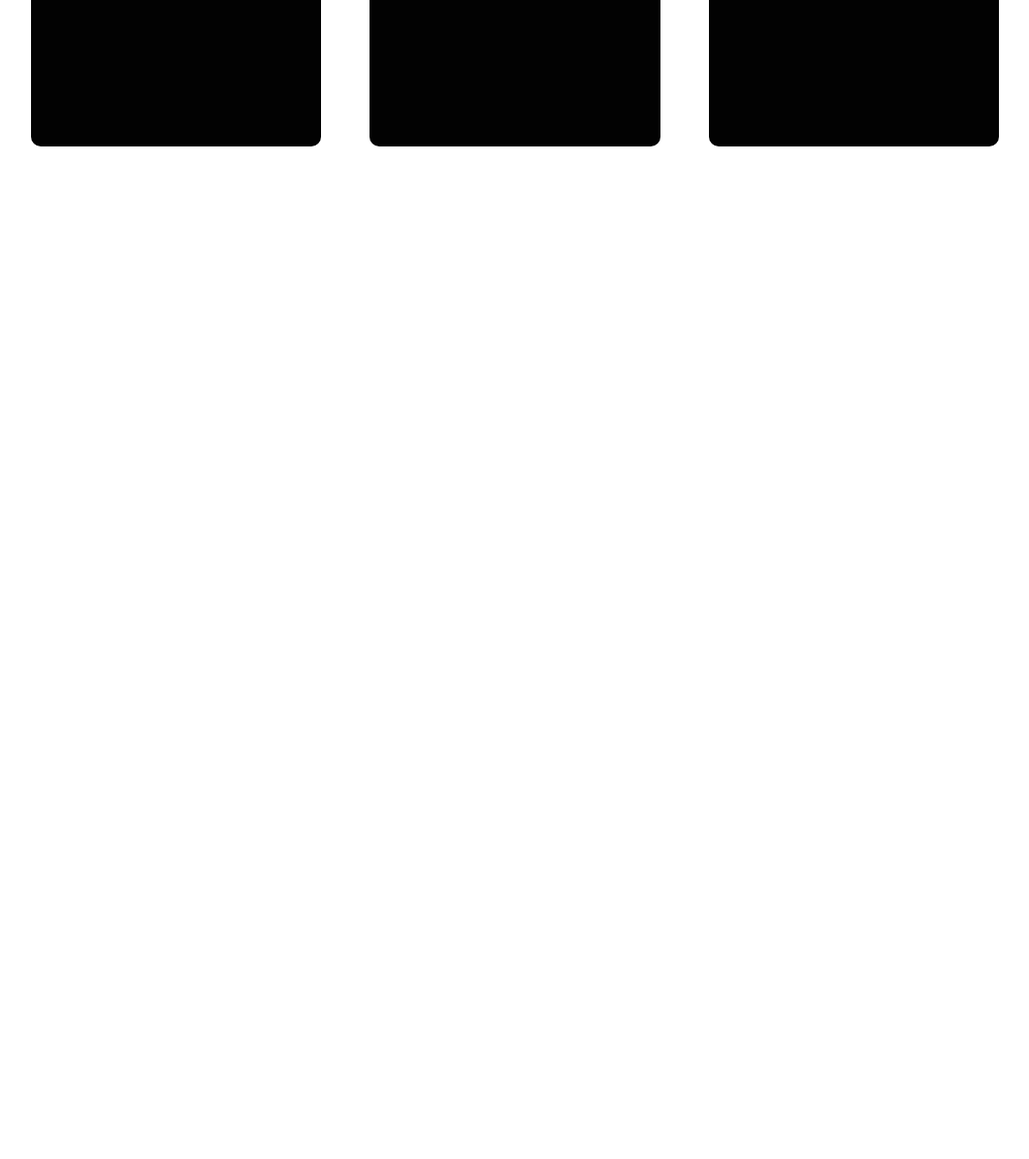
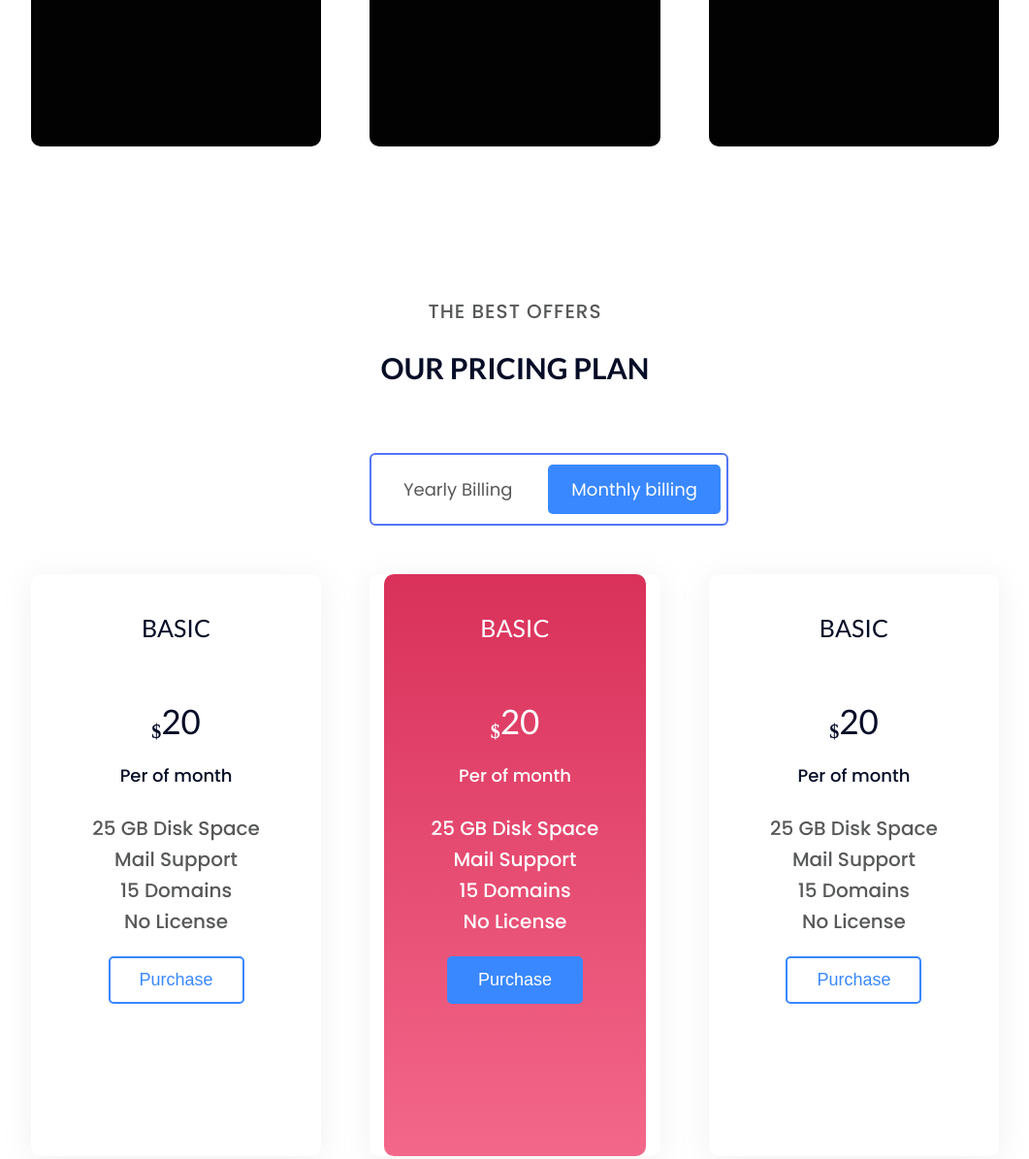
Before and after one commit to MirjalolDev/ofice, a plain HTML site: page index.html in a window 1280 px wide. Shown: the part 4489-5684 px from the top of the page at 97% size, without its empty margins (109-1170 px from the left). Before the commit the page ends 4760 px from the top, so only its background shows below. Drawn offline with Linux system fonts and the light colour scheme.

Commit message:
wrapper-3 page

```diff
--- a/css/style.css
+++ b/css/style.css
@@ -544,3 +544,169 @@ section .block .box-2{
 .wrapper-2 .block:nth-child(2) .box:nth-child(2) div .circle{
     background: #ffffff;
 }
+
+/* wrapper-3 page */
+.wrapper-3{
+    width: 100%;
+    height: 130vh;
+    justify-content: center;
+    align-items: center;
+}
+.wrapper-3 .title h4{
+    text-align: center;
+    letter-spacing: 0.05em;
+    position: relative;
+    top: 35px;
+}
+.wrapper-3 .title h4{
+    font-family: 'Poppins', sans-serif;
+    font-style: normal;
+    font-weight: 500;
+    font-size: 20px;
+    color: #575859;
+}
+.wrapper-3 .title h2{
+    font-family: 'Lato';
+    font-style: normal;
+    font-weight: 600;
+    font-size: 30px;
+    color: #050C26;
+    margin-top: 60px;
+    text-align: center;
+}
+.wrapper-3 .title > div{
+    width: 370px;
+    height: 75px;
+    border: 2px solid #5275f7;
+    border-radius: 6px;
+    position: relative;
+    padding: 10px 0;
+    top: 70px;
+    left: 490px;
+}
+.wrapper-3 .title > div button{
+    padding: 12px 24px;
+    font-size: 18px;
+    border: none;
+    border-radius: 5px;
+    background: #3988FF;
+    color: #ffffff;
+    font-family: 'Poppins';
+    font-style: normal;
+    font-weight: normal;
+    margin-left: 9px;
+}
+.wrapper-3 .title div button:first-child{
+    background: none;
+    color: #575859;
+}
+.wrapper-3 .title div button:first-child:hover{
+    background: #3988FF;
+    color: #ffffff;
+    transition: .3s;
+}
+.wrapper-3 .title > div button:hover{
+    background: none;
+    color: #575859;
+    transition: .3s;
+}
+
+.wrapper-3 .block{
+    position: relative;
+    top: 80px;
+    width: 78%;
+    height: 75vh;
+    margin: 5vh auto;
+    justify-content: space-between;
+    display: flex;
+}
+.wrapper-3 .block .box{
+    width: 30%;
+    height: 75vh;
+    text-align: center;
+    background: #FFFFFF;
+    box-shadow: 0px 4px 30px rgba(153, 153, 153, 0.14);
+    border-radius: 10px;
+}
+.wrapper-3 .block .box h5{
+    position: relative;
+    top: 40px;
+    font-family: 'Lato', sans-serif;
+    font-style: normal;
+    font-weight: 500;
+    font-size: 25px;
+    /* Primary Black */
+    color: #050C26;
+}
+.wrapper-3 .block .box span{
+    position: relative;
+    top: 100px;
+    font-family: 'Lato', sans-serif;
+    font-style: normal;
+    font-weight: 500;
+    font-size: 35px;
+    /* Primary Black */
+    color: #050C26;
+}
+.wrapper-3 .block .box sub{
+    position: relative;
+    top: 100px;
+    font-size: 20px;font-weight: 600;
+    color: #050C26;
+}
+.wrapper-3 .block .box h6{
+    position: relative;
+    top: 120px;
+    font-family: 'Poppins',sans-serif;
+    font-style: normal;
+    font-weight: 500;
+    font-size: 18px;
+    /* Primary Black */
+    color: #050C26;
+}
+.wrapper-3 .block .box p{
+    position: relative;
+    top: 145px;
+    font-family: 'Poppins',sans-serif;
+    font-style: normal;
+    font-weight: 500;
+    font-size: 20px;
+    line-height: 160%;
+    color: #575859;
+}
+.wrapper-3 .block .box button{
+    position: relative;
+    top: 165px;
+    font-size: 18px;
+    color: #3988FF;
+    background: none;
+    border: 2px solid #3988FF;
+    border-radius: 5px;
+    padding: 12px 30px;
+}
+.wrapper-3 .block .box:nth-child(2) div{
+    width: 90%;
+    height: 100%;
+    margin: 0 auto;
+    background: linear-gradient(180deg, #D9315A 0%, #F3678A 100%);
+    border-radius: 10px;
+}
+.wrapper-3 .block .box:nth-child(2) div h5{
+    color: #ffffff;
+}
+.wrapper-3 .block .box:nth-child(2) div sub{
+    color: #ffffff;
+}
+.wrapper-3 .block .box:nth-child(2) div span{
+    color: #ffffff;
+}
+.wrapper-3 .block .box:nth-child(2) div h6{
+    color: #ffffff;
+}
+.wrapper-3 .block .box:nth-child(2) div p{
+    color: #ffffff;
+}
+.wrapper-3 .block .box:nth-child(2) div button{
+    color: #ffffff;
+    background: #3988FF;
+}
--- a/index.html
+++ b/index.html
@@ -10,6 +10,7 @@
     <link rel="stylesheet" href="css/style.css">
 </head>
 <body>
+
     <section>
         <header>
             <nav>
@@ -216,5 +217,48 @@
             </div>
         </div>
     </div>
+
+    <div class="wrapper-3">
+        <div class="title">
+            <h4>THE BEST OFFERS</h4>
+            <h2>OUR PRICING PLAN</h2>
+            <div>
+                <button>Yearly Billing</button>
+                <button>Monthly billing</button>
+            </div>
+        </div>
+        <div class="block">
+            <div class="box">
+                <h5>BASIC</h5>
+                <sub>$</sub><span>20</span>
+                <h6>Per of month </h6>
+                <p>
+                    25 GB Disk Space<br>Mail Support<br>15 Domains<br>No License
+                </p>
+                <button>Purchase</button>
+            </div>
+            <div class="box">
+                <div>
+                    <h5>BASIC</h5>
+                    <sub>$</sub><span>20</span>
+                    <h6>Per of month </h6>
+                    <p>
+                        25 GB Disk Space<br>Mail Support<br>15 Domains<br>No License
+                    </p>
+                    <button>Purchase</button>
+                </div>
+            </div>
+            <div class="box">
+                <h5>BASIC</h5>
+                    <sub>$</sub><span>20</span>
+                    <h6>Per of month </h6>
+                    <p>
+                        25 GB Disk Space<br>Mail Support<br>15 Domains<br>No License
+                    </p>
+                    <button>Purchase</button>
+            </div>
+        </div>
+    </div>
+
 </body>
 </html>
```
